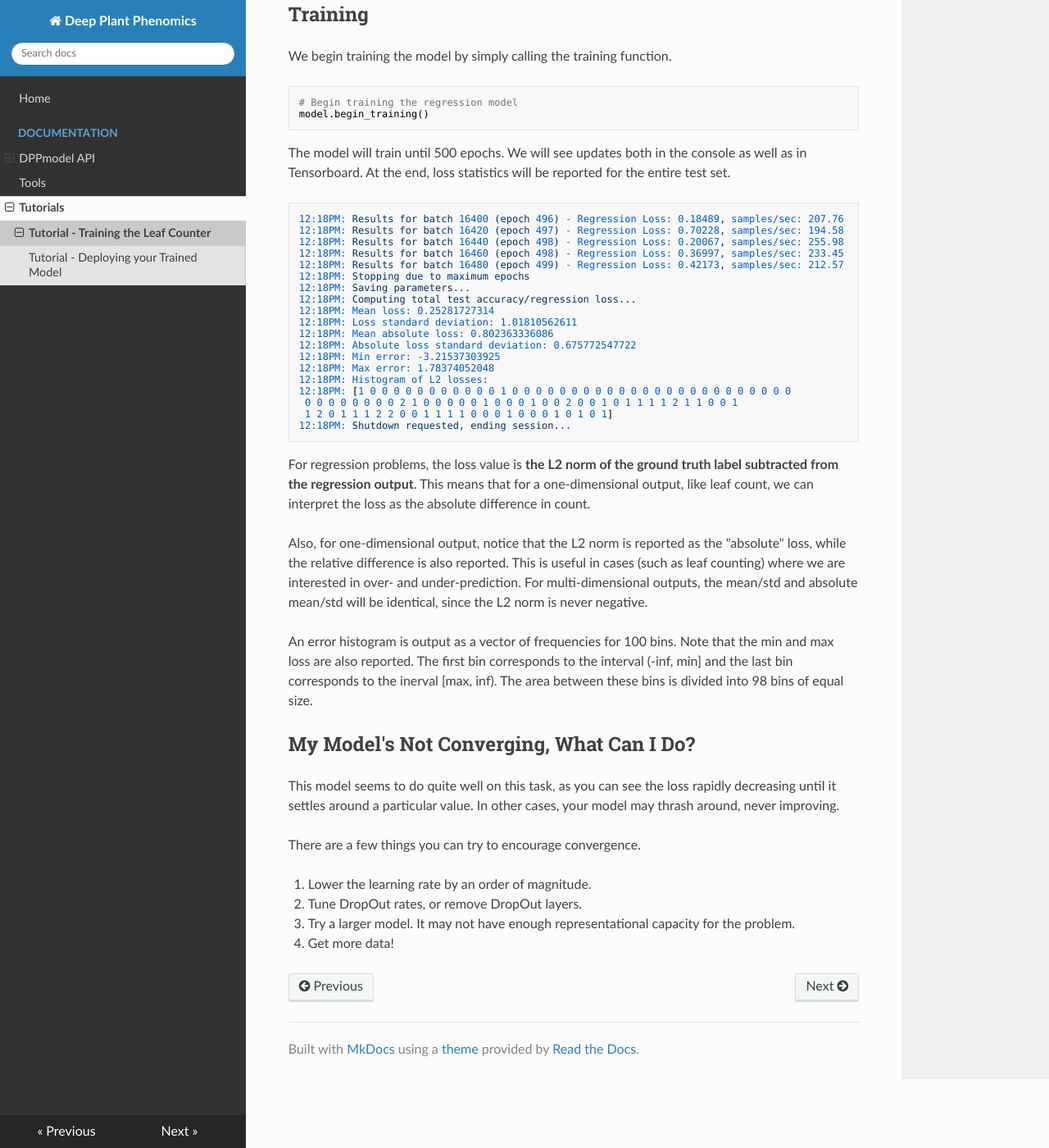
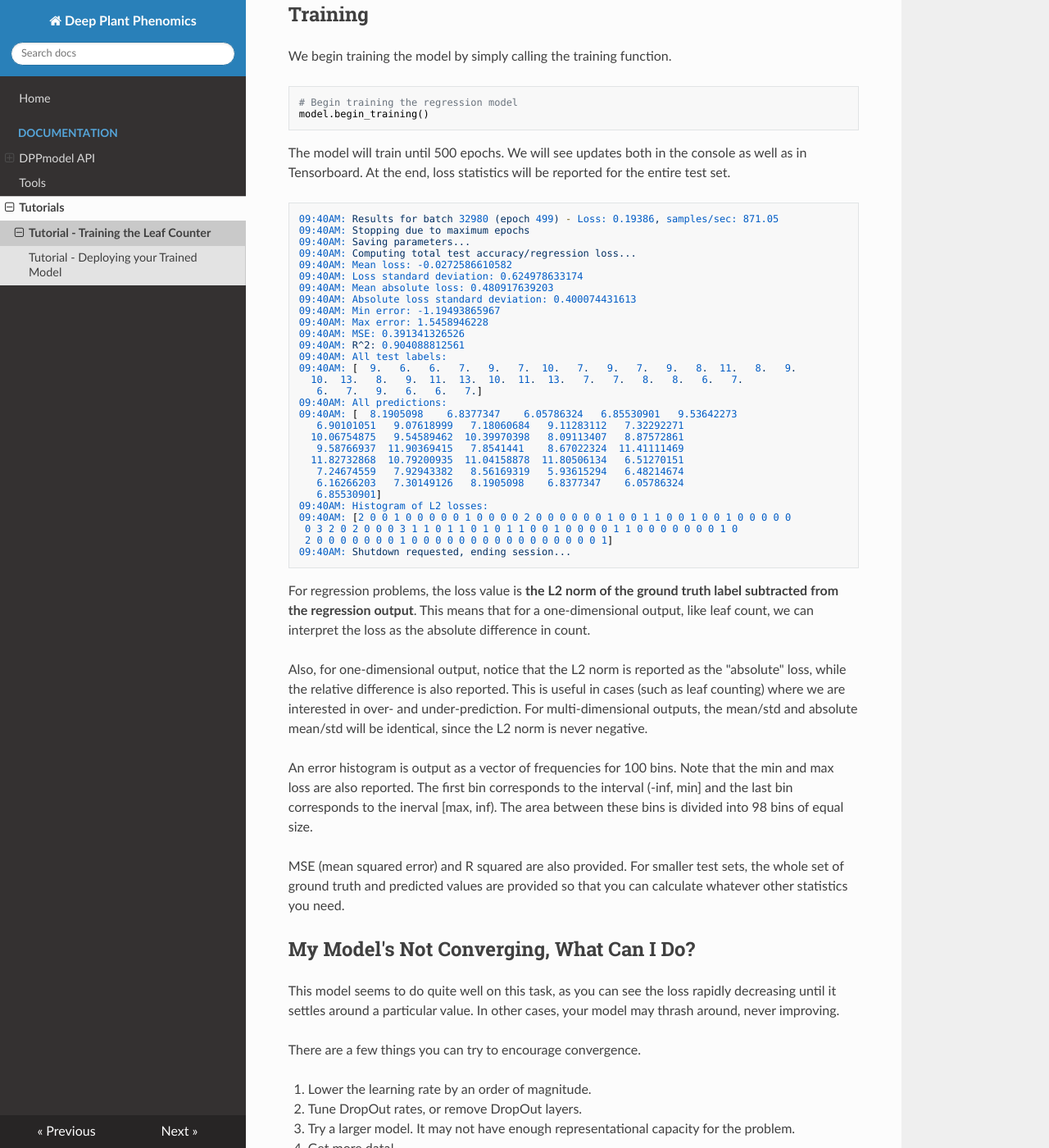
Before and after one commit to p2irc/deepplantphenomics, an MkDocs documentation site: the page built from docs/Tutorial-Training-The-Leaf-Counter.md, in a window 1280 px wide and 1400 px high, scrolled down 3160 px. Shown: the whole window at 82% size. Built offline with MkDocs 1.6.1, drawn with Linux system fonts in a browser that asks for light colours; nearby versions of some CDN libraries; old or Windows-style settings are respelled for this version of MkDocs.

Commit message:
doc changes

````diff
--- a/docs/Tutorial-Training-The-Leaf-Counter.md
+++ b/docs/Tutorial-Training-The-Leaf-Counter.md
@@ -120,25 +120,36 @@ model.begin_training()
 The model will train until 500 epochs. We will see updates both in the console as well as in Tensorboard. At the end, loss statistics will be reported for the entire test set.
 
 ```
-12:18PM: Results for batch 16400 (epoch 496) - Regression Loss: 0.18489, samples/sec: 207.76
-12:18PM: Results for batch 16420 (epoch 497) - Regression Loss: 0.70228, samples/sec: 194.58
-12:18PM: Results for batch 16440 (epoch 498) - Regression Loss: 0.20067, samples/sec: 255.98
-12:18PM: Results for batch 16460 (epoch 498) - Regression Loss: 0.36997, samples/sec: 233.45
-12:18PM: Results for batch 16480 (epoch 499) - Regression Loss: 0.42173, samples/sec: 212.57
-12:18PM: Stopping due to maximum epochs
-12:18PM: Saving parameters...
-12:18PM: Computing total test accuracy/regression loss...
-12:18PM: Mean loss: 0.25281727314
-12:18PM: Loss standard deviation: 1.01810562611
-12:18PM: Mean absolute loss: 0.802363336086
-12:18PM: Absolute loss standard deviation: 0.675772547722
-12:18PM: Min error: -3.21537303925
-12:18PM: Max error: 1.78374052048
-12:18PM: Histogram of L2 losses:
-12:18PM: [1 0 0 0 0 0 0 0 0 0 0 0 1 0 0 0 0 0 0 0 0 0 0 0 0 0 0 0 0 0 0 0 0 0 0 0 0
- 0 0 0 0 0 0 0 0 2 1 0 0 0 0 0 1 0 0 0 1 0 0 2 0 0 1 0 1 1 1 1 2 1 1 0 0 1
- 1 2 0 1 1 1 2 2 0 0 1 1 1 1 0 0 0 1 0 0 0 1 0 1 0 1]
-12:18PM: Shutdown requested, ending session...
+09:40AM: Results for batch 32980 (epoch 499) - Loss: 0.19386, samples/sec: 871.05
+09:40AM: Stopping due to maximum epochs
+09:40AM: Saving parameters...
+09:40AM: Computing total test accuracy/regression loss...
+09:40AM: Mean loss: -0.0272586610582
+09:40AM: Loss standard deviation: 0.624978633174
+09:40AM: Mean absolute loss: 0.480917639203
+09:40AM: Absolute loss standard deviation: 0.400074431613
+09:40AM: Min error: -1.19493865967
+09:40AM: Max error: 1.5458946228
+09:40AM: MSE: 0.391341326526
+09:40AM: R^2: 0.904088812561
+09:40AM: All test labels:
+09:40AM: [  9.   6.   6.   7.   9.   7.  10.   7.   9.   7.   9.   8.  11.   8.   9.
+  10.  13.   8.   9.  11.  13.  10.  11.  13.   7.   7.   8.   8.   6.   7.
+   6.   7.   9.   6.   6.   7.]
+09:40AM: All predictions:
+09:40AM: [  8.1905098    6.8377347    6.05786324   6.85530901   9.53642273
+   6.90101051   9.07618999   7.18060684   9.11283112   7.32292271
+  10.06754875   9.54589462  10.39970398   8.09113407   8.87572861
+   9.58766937  11.90369415   7.8541441    8.67022324  11.41111469
+  11.82732868  10.79200935  11.04158878  11.80506134   6.51270151
+   7.24674559   7.92943382   8.56169319   5.93615294   6.48214674
+   6.16266203   7.30149126   8.1905098    6.8377347    6.05786324
+   6.85530901]
+09:40AM: Histogram of L2 losses:
+09:40AM: [2 0 0 1 0 0 0 0 0 1 0 0 0 0 2 0 0 0 0 0 0 1 0 0 1 1 0 0 1 0 0 1 0 0 0 0 0
+ 0 3 2 0 2 0 0 0 3 1 1 0 1 1 0 1 0 1 1 0 0 1 0 0 0 0 1 1 0 0 0 0 0 0 0 1 0
+ 2 0 0 0 0 0 0 0 1 0 0 0 0 0 0 0 0 0 0 0 0 0 0 0 0 1]
+09:40AM: Shutdown requested, ending session...
 ```
 
 For regression problems, the loss value is **the L2 norm of the ground truth label subtracted from the regression output**. This means that for a one-dimensional output, like leaf count, we can interpret the loss as the absolute difference in count.
@@ -146,6 +157,8 @@ For regression problems, the loss value is **the L2 norm of the ground truth lab
 Also, for one-dimensional output, notice that the L2 norm is reported as the "absolute" loss, while the relative difference is also reported. This is useful in cases (such as leaf counting) where we are interested in over- and under-prediction. For multi-dimensional outputs, the mean/std and absolute mean/std will be identical, since the L2 norm is never negative.
 
 An error histogram is output as a vector of frequencies for 100 bins. Note that the min and max loss are also reported. The first bin corresponds to the interval (-inf, min] and the last bin corresponds to the inerval [max, inf). The area between these bins is divided into 98 bins of equal size.
+
+MSE (mean squared error) and R squared are also provided. For smaller test sets, the whole set of ground truth and predicted values are provided so that you can calculate whatever other statistics you need.
 
 ## My Model's Not Converging, What Can I Do?
 
````
